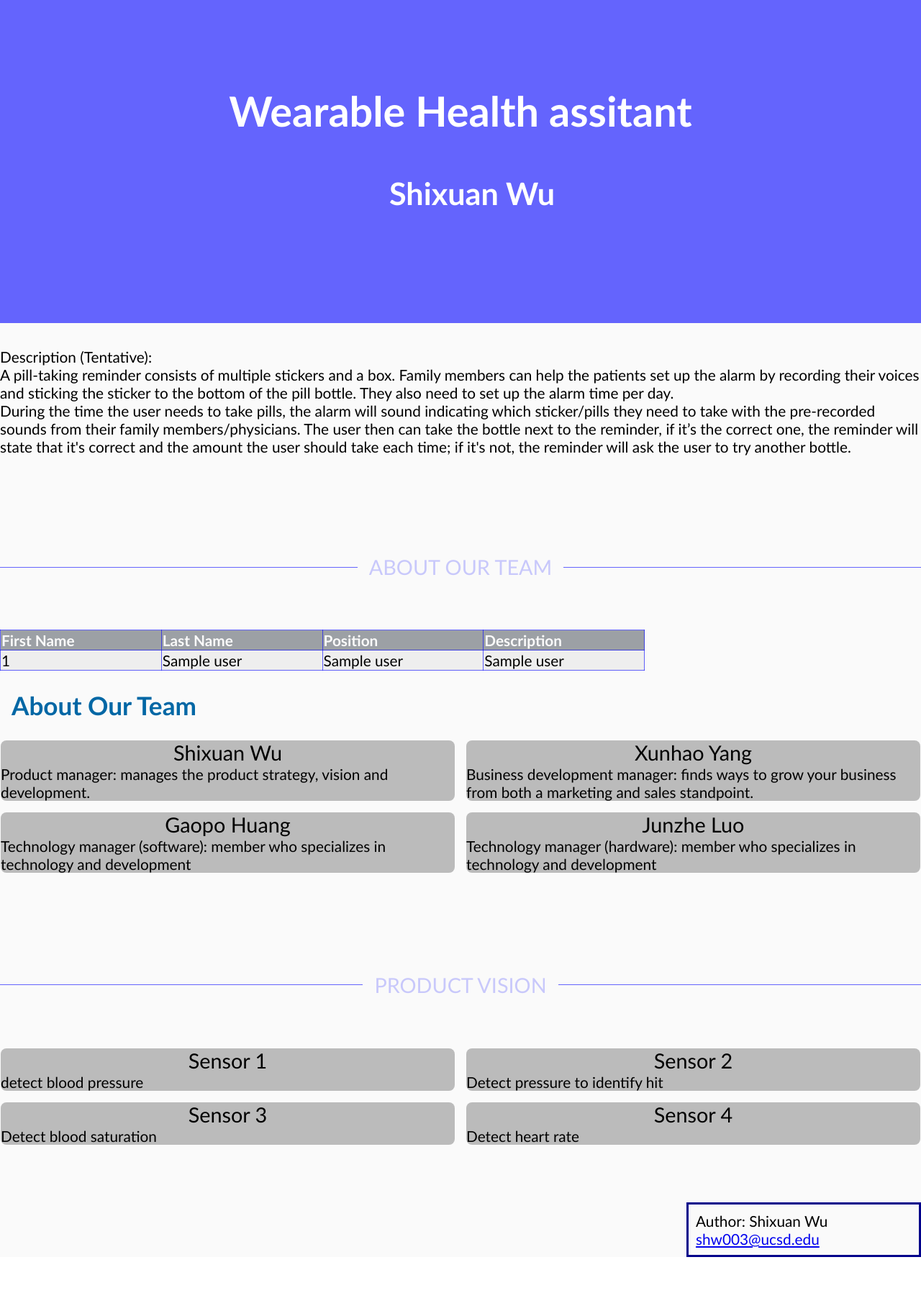
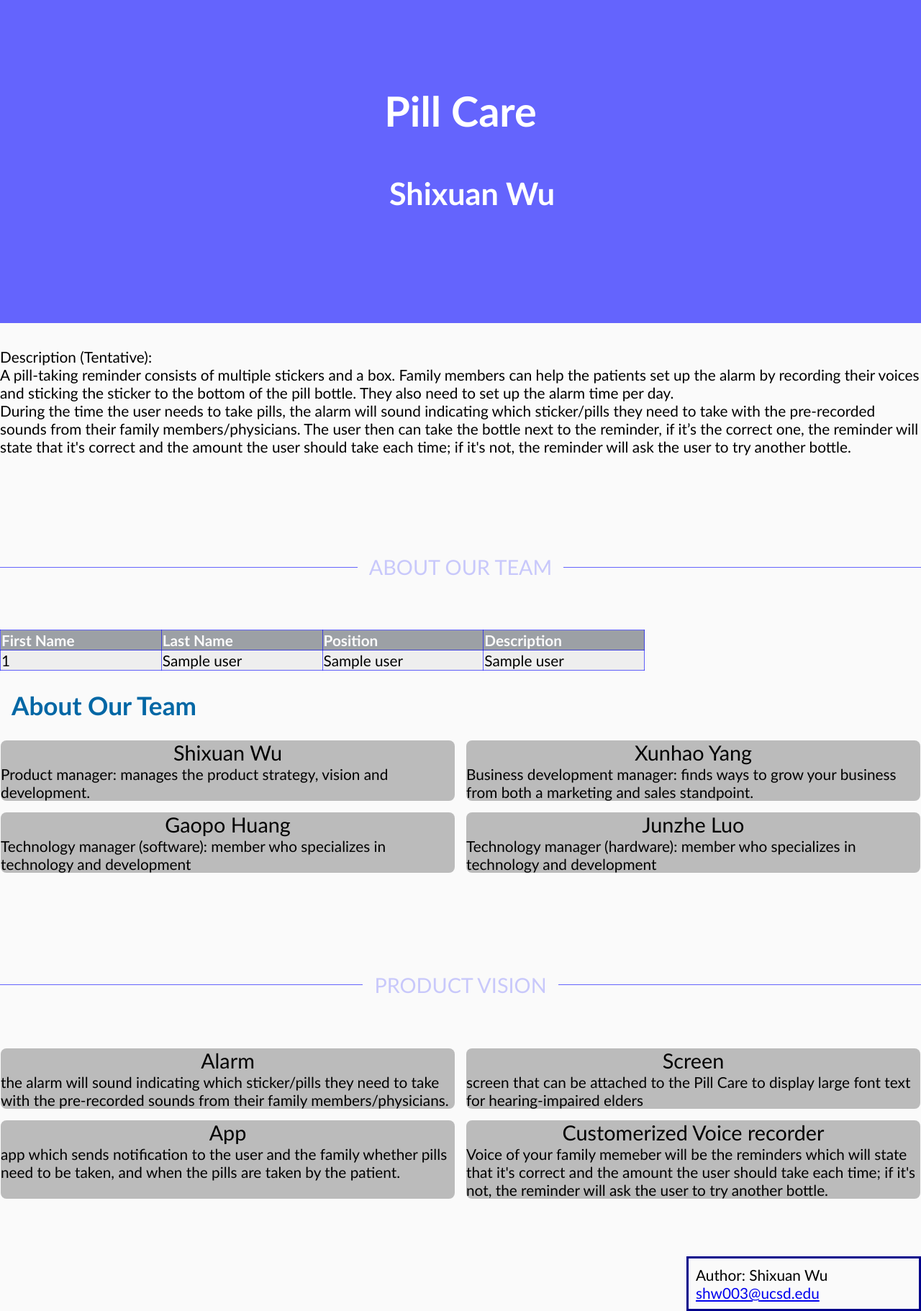
Before and after one commit to wsx2021/ECE140b_project-web, a Python web app: template web/src/templates/home.html in a window 1280 px wide. Shown: that part at 72% size. Before the commit the page ends 1747 px from the top of that part, so only its background shows below. Run offline with Jinja, Linux system fonts and the light colour scheme; the template is opened without the code that fills it: most values are stand-ins (such as "Sample title", 1, 10 or a date in 2020); the page is wider than the window, and the part outside it is not shown.

Commit message:
Update home.html

```diff
--- a/web/src/templates/home.html
+++ b/web/src/templates/home.html
@@ -17,7 +17,7 @@
 <body>
 
     <div class='hero center'>
-        <h1> Wearable Health assitant </h1>
+        <h1> Pill Care</h1>
         <h2>Shixuan Wu</h2>
 
     </div>
@@ -100,21 +100,21 @@
     <div class='content-box'>
 
         <div class='border'>
-            <div class='center'>Sensor 1</div>
-            <div class='smaller'>detect blood pressure</div>
+            <div class='center'>Alarm</div>
+            <div class='smaller'> the alarm will sound indicating which sticker/pills they need to take with the pre-recorded sounds from their family members/physicians.</div>
         </div>
 
         <div class='border'>
-            <div class='center'>Sensor 2</div>
-            <div class='smaller'>Detect pressure to identify hit</div>
+            <div class='center'>Screen</div>
+            <div class='smaller'>screen that can be attached to the Pill Care to display large font text for hearing-impaired elders</div>
         </div>
         <div class='border'>
-            <div class='center'>Sensor 3</div>
-            <div class='smaller'>Detect blood saturation</div>
+            <div class='center'>App</div>
+            <div class='smaller'>app which sends notification to the user and the family whether pills need to be taken, and when the pills are taken by the patient.</div>
         </div>
         <div class='border'>
-            <div class='center'>Sensor 4</div>
-            <div class='smaller'>Detect heart rate</div>
+            <div class='center'>Customerized Voice recorder</div>
+            <div class='smaller'>Voice of your family memeber will be the reminders which will state that it's correct and the amount the user should take each time; if it's not, the reminder will ask the user to try another bottle. </div>
         </div>
     </div>
 
```
